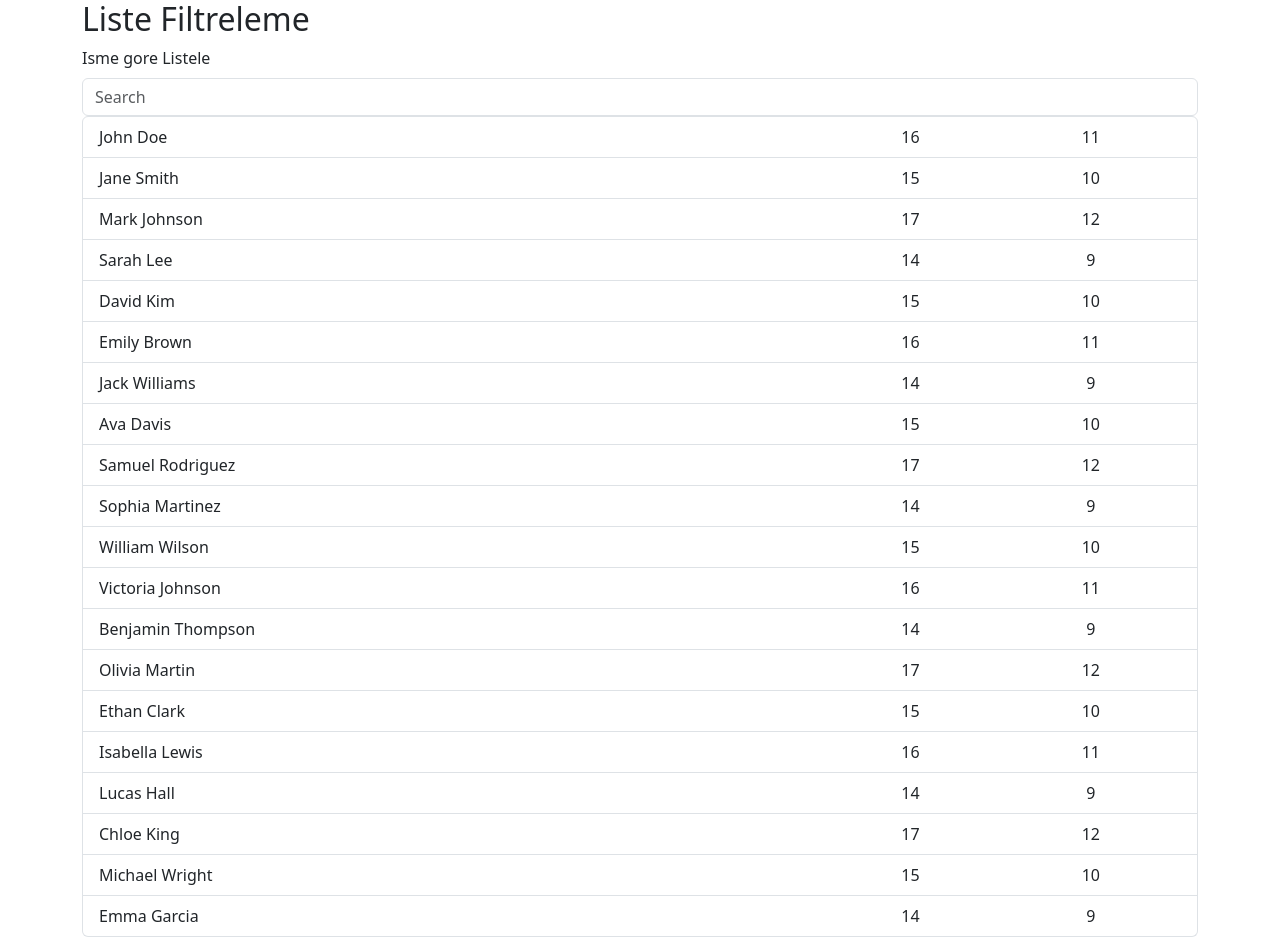
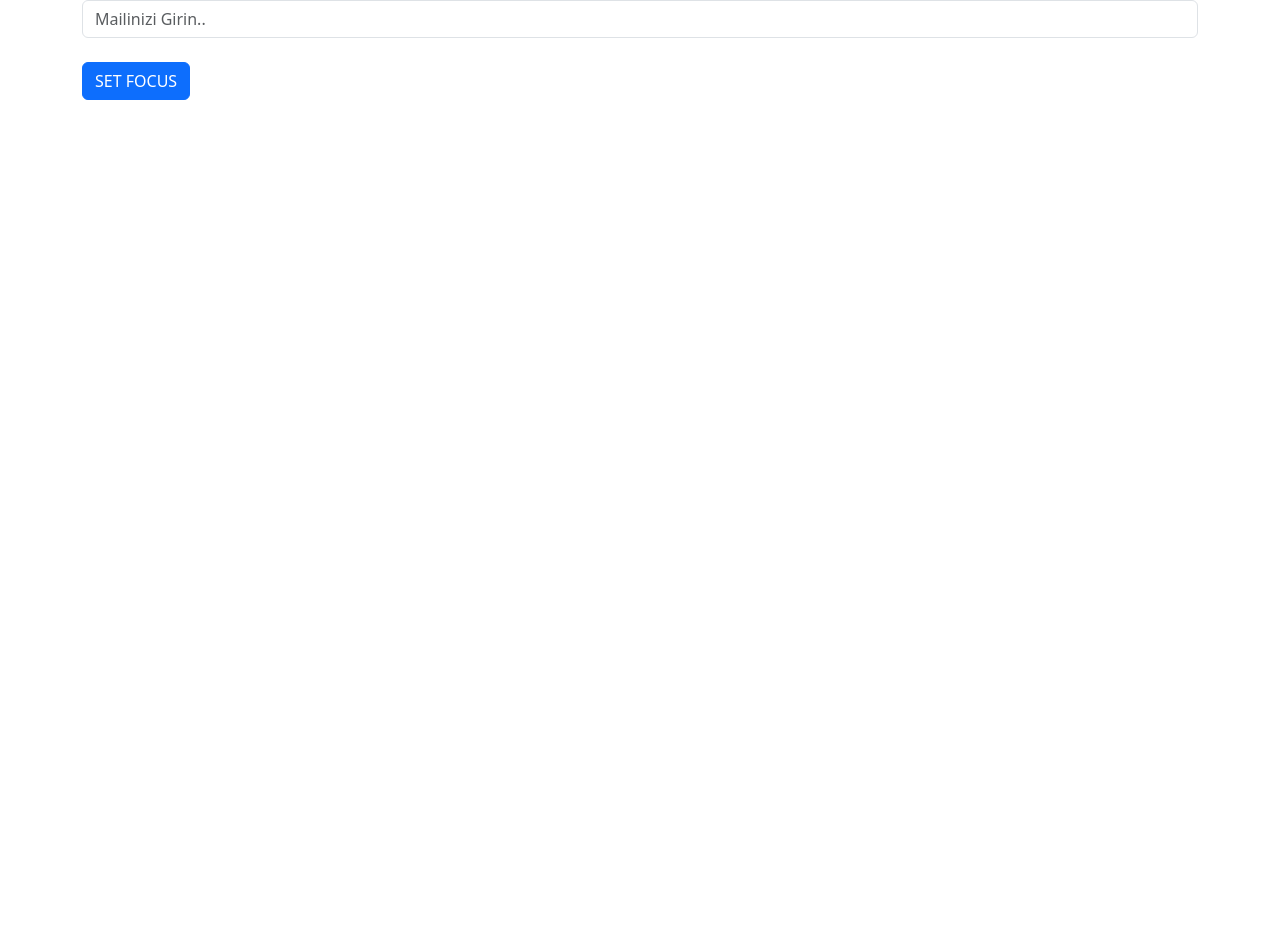
Before and after one commit to bayramsoltan/react-playground, a React (Create React App) app in the folder basics/: page / in a window 1280 px wide. After the commit the page ends 800 px from the top, so only its background shows below. Built offline with nearby package versions, Linux system fonts and the light colour scheme.

Commit message:
component_types

```diff
--- a/basics/src/App.js
+++ b/basics/src/App.js
@@ -30,6 +30,7 @@ import UseEffect from './components/16-useEffect/useeffect';
 import { Button } from 'react-bootstrap';
 import Digitaltime3 from './components/17-dijital-saat3/digitaltime3';
 import FilterList  from './components/18-filter-list/FilterList';
+import UseRef from './components/19-useRef/useref';
 
 const profileCardData = {
     name: "Emir",
@@ -97,9 +98,9 @@ export default function App() {
 {/* <Button onClick={()=>setShow(prev => !prev)}>
     use Effect hook'unu goster
 </Button>
-{ show && <UseEffect/>}<Digitaltime3/> */}
+{ show && <UseEffect/>}<Digitaltime3/> <FilterList/>*/}
 
-            <FilterList/>
+            <UseRef/>
         </>
 
     )
--- /dev/null
+++ b/basics/src/components/19-useRef/useref.jsx
@@ -0,0 +1,30 @@
+import React, { useRef } from 'react'
+import { Button, Container, Form } from 'react-bootstrap';
+
+const UseRef = () => {
+
+
+    const emailRef = useRef(null);
+    const buttonRef = useRef(null);
+
+
+    const handleFocus = () => {
+        console.log(emailRef.current.value);
+        emailRef.current.focus();
+        buttonRef.current.style.backgroundColor ="red";
+    }
+
+  return (
+    <Container>
+
+        <Form>
+            <Form.Control type='email' placeholder='Mailinizi Girin..' ref={emailRef} className='mb-4'/>
+            <Button ref={buttonRef} onClick={handleFocus}>
+                SET FOCUS
+            </Button>
+        </Form>
+    </Container>
+  )
+}
+
+export default UseRef
```
Also changed, not shown: basics/src/components/20-componentstype/1-class.jsx (added, +10 -0 lines), basics/src/components/20-componentstype/2-function.jsx (added).
